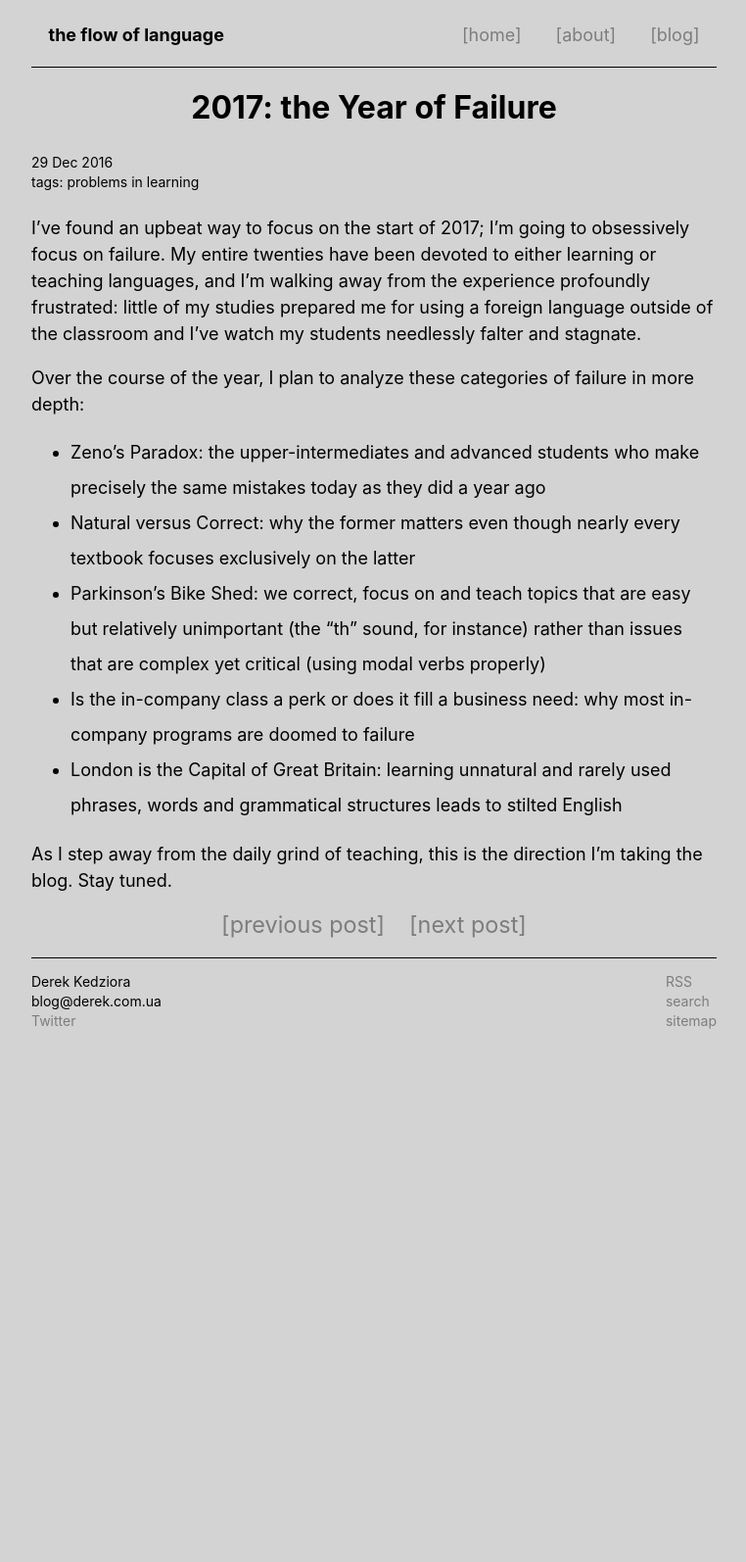
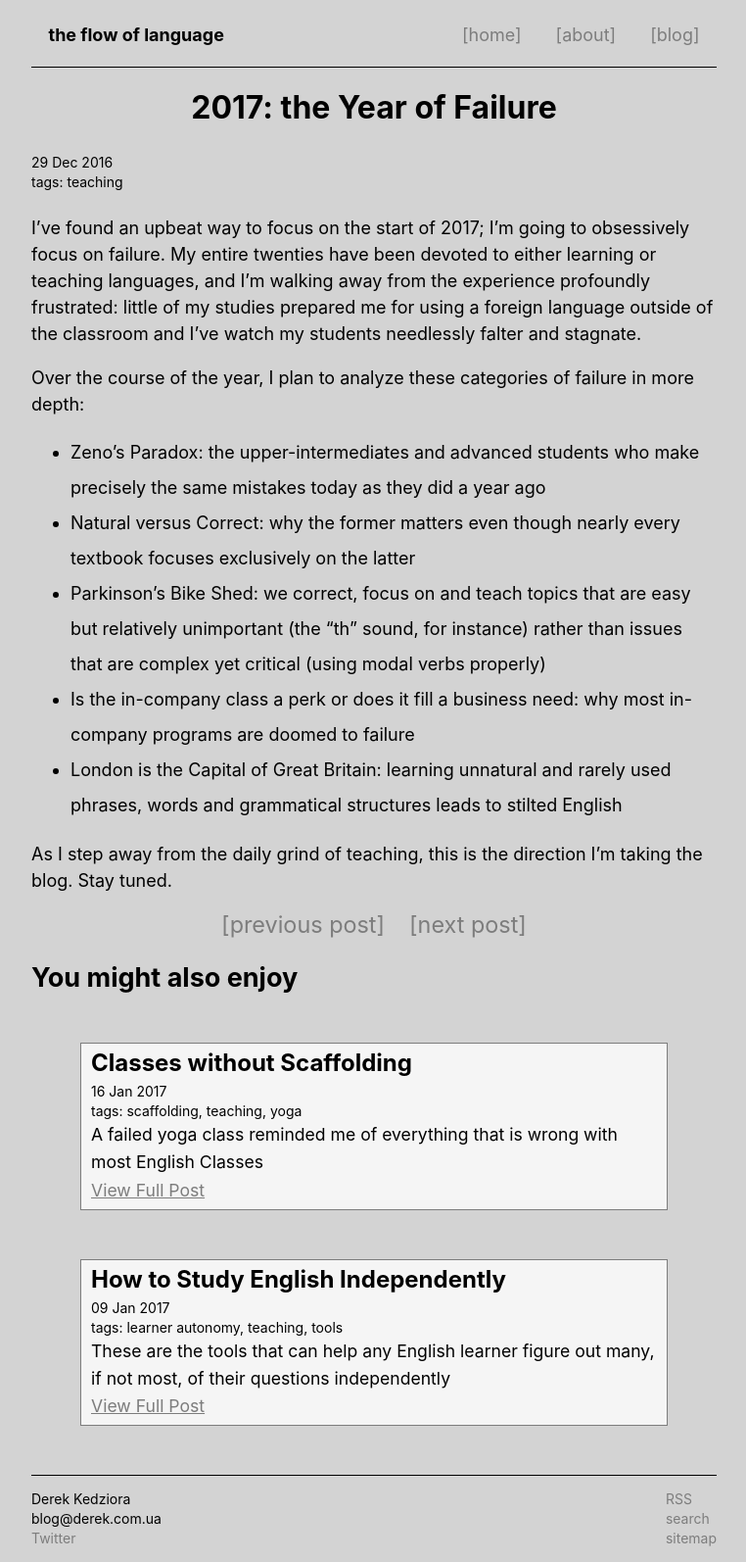
Before and after one commit to ZeroDeth/derekkedziora.github.io, a Jekyll site: the page built from _posts/2016-12-29-2017-the-year-of-failure.md, in a window 1280 px wide. Shown: the whole page at 98% size, without its empty margins (258-1020 px from the left). Built offline with Jekyll 4.4.1, drawn with Linux system fonts in a browser that asks for light colours; comment, search, counter and statistics services are not loaded; before the commit the page ends 1066 px from its top, so only the background shows below that.

Commit message:
tags updated

```diff
--- a/_posts/2016-12-29-2017-the-year-of-failure.md
+++ b/_posts/2016-12-29-2017-the-year-of-failure.md
@@ -2,7 +2,7 @@
 title: "2017: the Year of Failure"
 description: After nearly a decade of teaching English, this is where the system has failed students
 tags:
- - problems in learning
+ - teaching
 ---
 I've found an upbeat way to focus on the start of 2017; I'm going to obsessively focus on failure. My entire twenties have been devoted to either learning or teaching languages, and I'm walking away from the experience profoundly frustrated: little of my studies prepared me for using a foreign language outside of the classroom and I've watch my students needlessly falter and stagnate.
 
--- a/_posts/2017-01-09-tools-to-study-english-independently.md
+++ b/_posts/2017-01-09-tools-to-study-english-independently.md
@@ -3,6 +3,7 @@ title: How to Study English Independently
 description: These are the tools that can help any English learner figure out many, if not most, of their questions independently
 tags:
  - learner autonomy
+ - teaching
  - tools
 ---
 
```
Also changed, not shown: _posts/2017-01-16-classes-without-scaffolding.md (+1 -1 lines).
